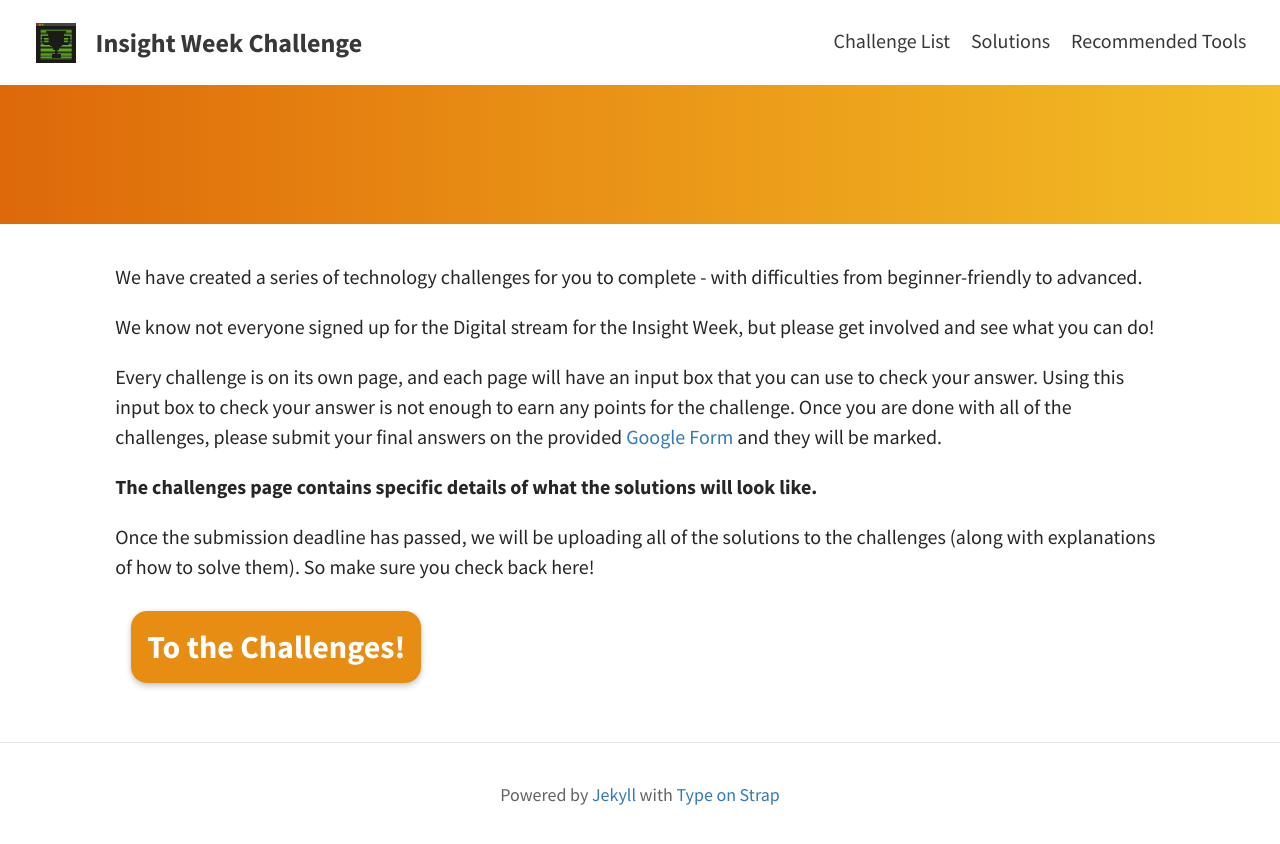
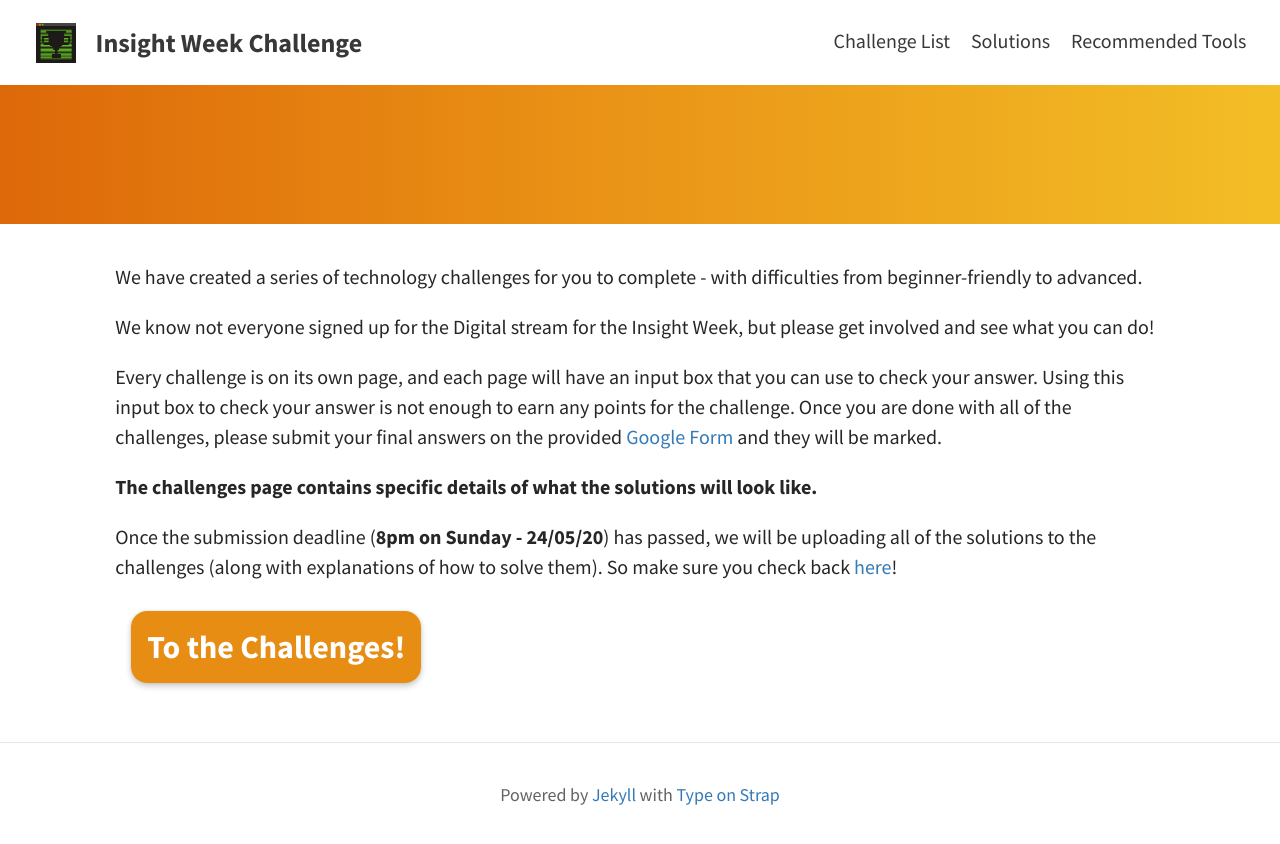
Before and after one commit to jnk838/insight-week-challenge, a Jekyll site: the page built from home.md, in a window 1280 px wide. Shown: the top 844 px of the page. Built offline with Jekyll 4.4.1, drawn with Linux system fonts in a browser that asks for light colours; our own code applies the rules of GitHub Pages for plain Markdown files.

Commit message:
Minor changes

```diff
--- a/home.md
+++ b/home.md
@@ -13,9 +13,9 @@ and they will be marked.
 **The challenges page contains specific details of what the solutions will look
 like.**
 
-Once the submission deadline has passed, we will be uploading all of the
-solutions to the challenges (along with explanations of how to solve them). So
-make sure you check back here!
+Once the submission deadline (**8pm on Sunday - 24/05/20**) has passed, we will
+be uploading all of the solutions to the challenges (along with explanations of
+how to solve them). So make sure you check back [here](./solutions)!
 
 <div style="margin-top: 16px">
     <br><a id="home-button" href="./challenges">To the Challenges!</a><br>
```
Also changed, not shown: pages/challenges/challenges.md (+5 -1 lines), pages/challenges/welcome.md (+1 -1 lines).
